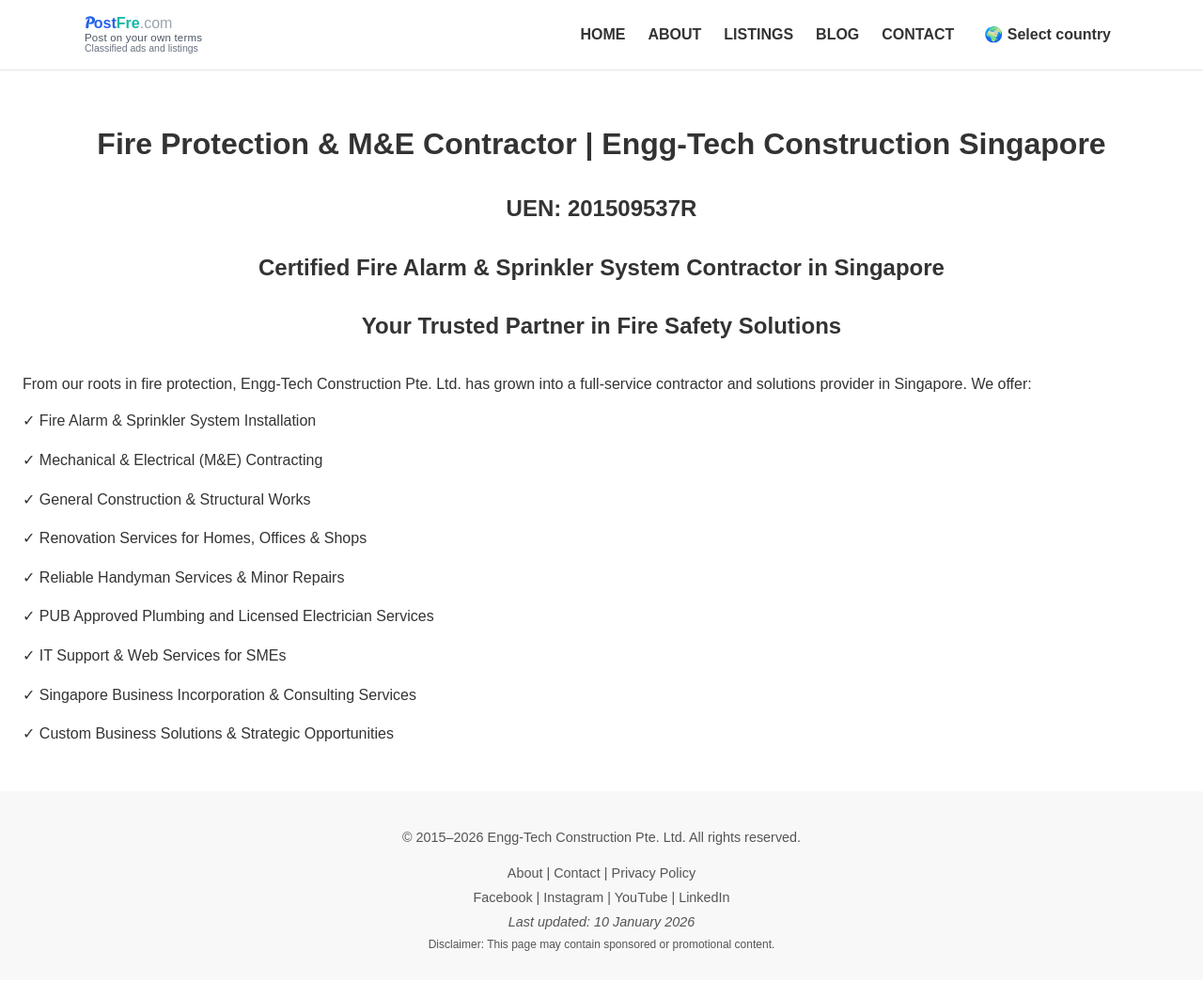
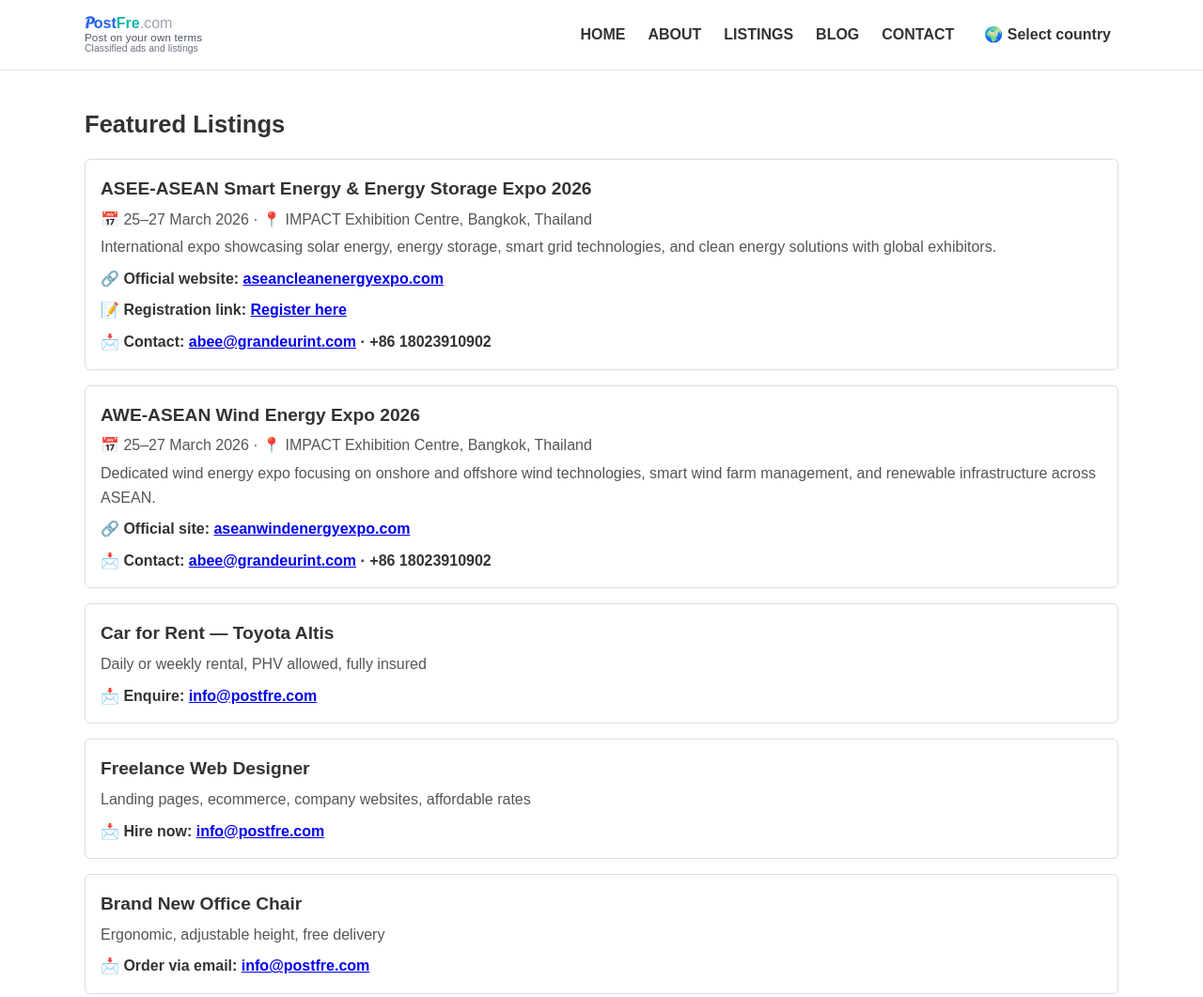
Before and after one commit to freepropertysg/engg-tech, a plain HTML site: page index.html in a window 1280 px wide. Shown: the top 1061 px of the page at 94% size. Drawn offline with Linux system fonts and the light colour scheme; no server answers.

Commit message:
Update index.html

```diff
--- a/index.html
+++ b/index.html
@@ -1,86 +1,142 @@
 <!DOCTYPE html>
-<html dir="ltr" lang="en">
+<html lang="en" dir="ltr">
 <head>
+<meta charset="utf-8">
+<meta name="viewport" content="width=device-width, initial-scale=1">
 
-<meta charset="utf-8"/>
-<meta name="viewport" content="width=device-width, initial-scale=1, shrink-to-fit=no"/>
+<!-- SEO BASICS -->
+<title>PostFre — Free Classified Listings Platform</title>
+<meta name="description" content="PostFre is an international classified listings platform. Post jobs, services, property, items for sale, rentals and more across multiple countries.">
+<meta name="robots" content="index, follow">
 
-<!-- SEO -->
-<meta name="robots" content="index, follow"/>
-<meta name="description" content="Certified fire sprinkler, fire alarm & M&E contractor in Singapore. Trusted since 2015. Get your free quote from our project specialist today."/>
-<meta name="author" content="Engg-Tech Construction Pte. Ltd."/>
-<meta name="keywords" content="SCDF compliant fire contractor Singapore, fire protection services Singapore, fire alarm and sprinkler installation, M&E contractor Singapore, general construction, electrical and plumbing works, renovation company, handyman services, IT support for SMEs, Engg-Tech Construction Pte Ltd"/>
+<!-- CANONICAL -->
+<link rel="canonical" href="https://www.postfre.com/">
 
-<title>Fire Protection & M&E Contractor in Singapore | Engg-Tech</title>
+<!-- FAVICON -->
+<link rel="icon" href="/favicon.ico">
 
-<!-- Favicon -->
-<link rel="shortcut icon" href="/favicon.ico"/>
+<!-- EXTERNAL CSS -->
+<link rel="stylesheet" href="/assets/style.css">
 
-<!-- CSS (ROOT ASSETS) -->
-<link rel="stylesheet" href="/assets/style.css"/>
+<!-- SITEMAP -->
+<link rel="sitemap" type="application/xml" href="https://postfre.com/sitemap.xml">
 
-<!-- Sitemap -->
-<link rel="sitemap" type="application/xml" href="https://engg-tech.com/sitemap.xml"/>
-
-<!-- Schema -->
+<!-- SCHEMA -->
 <script defer src="/assets/schema-generator.js"></script>
-
 </head>
 
-<body id="page-top">
+<body>
 
-<noscript>
-  <div role="alert" style="background-color:#f4623a;color:#ffffff;padding:1rem;text-align:center;font-weight:600;font-size:1rem;">
-    ⚠️ JavaScript is disabled. Some features of Engg-Tech.com may not work as expected.
-    Please enable JavaScript or contact us at info@engg-tech.com
-  </div>
-</noscript>
-
-<!-- NAVIGATION -->
+<!-- NAVIGATION (CENTRALISED) -->
 <div id="site-nav"></div>
 <script src="/assets/header.js"></script>
 
-<!-- HEADER -->
-<header style="text-align:center;margin:0 auto;line-height:1.6;padding:2rem 1.5rem;box-sizing:border-box;font-family:sans-serif;">
+<!-- MAIN LANDMARK -->
+<main>
 
-  <h1>Fire Protection &amp; M&amp;E Contractor | Engg-Tech Construction Singapore</h1>
+<!-- HERO (CENTRALISED) -->
+<div id="hero"></div>
+<script src="/assets/hero.js"></script>
 
-  <!-- Hidden brand heading for SEO -->
-  <h2 style="position:absolute;left:-9999px;top:auto;width:1px;height:1px;overflow:hidden;">
-    ENGG-TECH CONSTRUCTION PTE. LTD.
-  </h2>
+<!-- FEATURED LISTINGS -->
+<div class="content-container">
 
-  <p style="font-size:1.5rem;font-weight:700;">UEN: 201509537R</p>
-  <p style="font-size:1.5rem;font-weight:700;">Certified Fire Alarm &amp; Sprinkler System Contractor in Singapore</p>
-  <p style="font-size:1.5rem;font-weight:700;margin-bottom:0;">
-    Your Trusted Partner in Fire Safety Solutions
-  </p>
+<h2>Featured Listings</h2>
 
-</header>
+<!-- 1 -->
+<div class="listing-box">
+  <div class="listing-title">
+    ASEE-ASEAN Smart Energy &amp; Energy Storage Expo 2026
+  </div>
 
-<!-- CONTENT -->
-<div style="padding-left:1.5rem;padding-right:1.5rem;box-sizing:border-box;">
-<section>
+  <div class="listing-meta">
+    📅 25–27 March 2026 · 📍 IMPACT Exhibition Centre, Bangkok, Thailand
+  </div>
 
-<p style="line-height:1.3;margin:0 0 1rem 0;text-align:justify;">
-  From our roots in fire protection, Engg-Tech Construction Pte. Ltd. has grown into a
-  full-service contractor and solutions provider in Singapore. We offer:
-</p>
+  <div class="listing-meta">
+    International expo showcasing solar energy, energy storage, smart grid technologies, and clean energy solutions with global exhibitors.
+  </div>
 
-<p>✓ Fire Alarm &amp; Sprinkler System Installation</p>
-<p>✓ Mechanical &amp; Electrical (M&amp;E) Contracting</p>
-<p>✓ General Construction &amp; Structural Works</p>
-<p>✓ Renovation Services for Homes, Offices &amp; Shops</p>
-<p>✓ Reliable Handyman Services &amp; Minor Repairs</p>
-<p>✓ PUB Approved Plumbing and Licensed Electrician Services</p>
-<p>✓ IT Support &amp; Web Services for SMEs</p>
-<p>✓ Singapore Business Incorporation &amp; Consulting Services</p>
-<p>✓ Custom Business Solutions &amp; Strategic Opportunities</p>
+  <div class="contact-line">
+    🔗 Official website:
+    <a href="http://www.aseancleanenergyexpo.com/index.php/" target="_blank" rel="noopener">
+      aseancleanenergyexpo.com
+    </a>
+  </div>
 
-</section>
+  <div class="contact-line">
+    📝 Registration link:
+    <a href="https://wg.hwvips.com/?x=MgTwA9O0O0O7&amp;y=126ff06096ff038bd47cd40269a6c38e&amp;isxen=1"
+       target="_blank" rel="noopener">
+      Register here
+    </a>
+  </div>
+
+  <div class="contact-line">
+    📩 Contact:
+    <a href="mailto:abee@grandeurint.com">abee@grandeurint.com</a> · +86 18023910902
+  </div>
+</div>
+<!-- 1 END -->
+
+<!-- 2 -->
+<div class="listing-box">
+  <div class="listing-title">
+    AWE-ASEAN Wind Energy Expo 2026
+  </div>
+  <div class="listing-meta">
+    📅 25–27 March 2026 · 📍 IMPACT Exhibition Centre, Bangkok, Thailand
+  </div>
+  <div class="listing-meta">
+    Dedicated wind energy expo focusing on onshore and offshore wind technologies, smart wind farm management, and renewable infrastructure across ASEAN.
+  </div>
+  <div class="contact-line">
+    🔗 Official site:
+    <a href="http://www.aseanwindenergyexpo.com/" target="_blank" rel="noopener">
+      aseanwindenergyexpo.com
+    </a>
+  </div>
+  <div class="contact-line">
+    📩 Contact:
+    <a href="mailto:abee@grandeurint.com">abee@grandeurint.com</a> · +86 18023910902
+  </div>
+</div>
+<!-- 2 END -->
+
+<!-- 3 -->
+<div class="listing-box">
+  <div class="listing-title">Car for Rent — Toyota Altis</div>
+  <div class="listing-meta">Daily or weekly rental, PHV allowed, fully insured</div>
+  <div class="contact-line">
+    📩 Enquire:
+    <a href="mailto:info@postfre.com">info@postfre.com</a>
+  </div>
 </div>
 
-<!-- ADS / ANALYTICS -->
+<!-- 4 -->
+<div class="listing-box">
+  <div class="listing-title">Freelance Web Designer</div>
+  <div class="listing-meta">Landing pages, ecommerce, company websites, affordable rates</div>
+  <div class="contact-line">
+    📩 Hire now:
+    <a href="mailto:info@postfre.com">info@postfre.com</a>
+  </div>
+</div>
+
+<!-- 5 -->
+<div class="listing-box">
+  <div class="listing-title">Brand New Office Chair</div>
+  <div class="listing-meta">Ergonomic, adjustable height, free delivery</div>
+  <div class="contact-line">
+    📩 Order via email:
+    <a href="mailto:info@postfre.com">info@postfre.com</a>
+  </div>
+</div>
+
+</div>
+</main>
+
+<!-- GLOBAL ADS & ANALYTICS -->
 <div id="site-ad"></div>
 <script src="/assets/scripts.js"></script>
 
@@ -88,5 +144,35 @@
 <div id="site-footer"></div>
 <script src="/assets/footer.js"></script>
 
+<!-- SAFE AUTO REDIRECT (ANY COUNTRY, ONLY IF AVAILABLE) -->
+<script>
+(function () {
+  // Never redirect bots
+  if (/Googlebot|Bingbot|Slurp|DuckDuckBot/i.test(navigator.userAgent)) return;
+
+  const api = "https://ipapi.co/json/";
+  const base = "https://www.postfre.com/";
+
+  fetch(api)
+    .then(r => r.json())
+    .then(d => {
+      const code = (d.country_code || "").toLowerCase();
+      if (!code) return;
+
+      const target = base + code + "/";
+
+      // Redirect ONLY if country site exists
+      fetch(target, { method: "HEAD" })
+        .then(res => {
+          if (res.ok) {
+            window.location.replace(target);
+          }
+        })
+        .catch(() => {});
+    })
+    .catch(() => {});
+})();
+</script>
+
 </body>
 </html>
```
